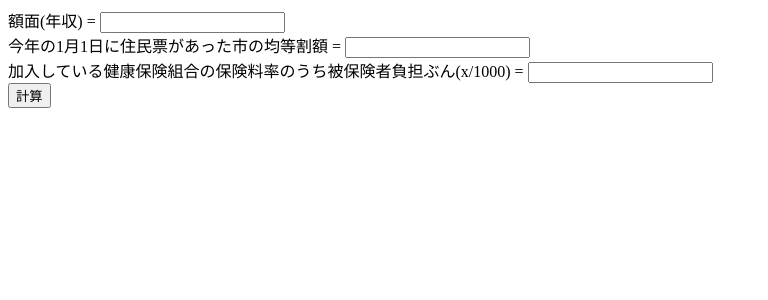
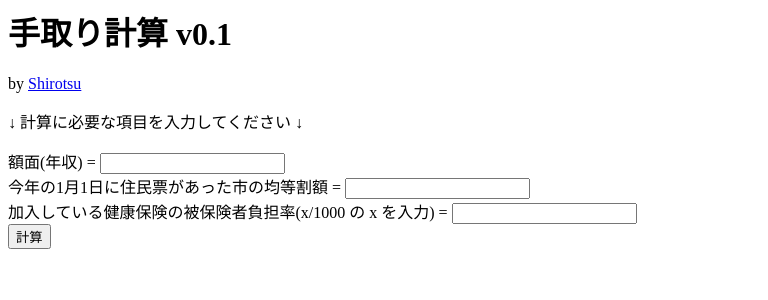
Before and after one commit to Nao-Shirotsu/zeikin_calculator, a Flask app: page / in a window 1280 px wide. Shown: the top 300 px of the page, without its empty margins (0-768 px from the left). Run offline with Flask 3, Linux system fonts and the light colour scheme.

Commit message:
htmlにタイトルとかつけた

```diff
--- a/templates/index.html
+++ b/templates/index.html
@@ -1,3 +1,8 @@
+<title>手取り計算 v0.1</title>
+<h1>手取り計算 v0.1</h1>
+by <a href="https://twitter.com/4rotsugd">Shirotsu</a>
+<p>↓ 計算に必要な項目を入力してください ↓</p>
+<p></p>
 <form action="" method="post">
   <div class="tedori_param">
     <label for="gakumen">額面(年収) = </label>
@@ -8,7 +13,7 @@
     <input type="text" name="kintouwari" id="kintouwari" required/>
   </div>
   <div class="tedori_param">
-    <label for="kenkou_rate">加入している健康保険組合の保険料率のうち被保険者負担ぶん(x/1000) = </label>
+    <label for="kenkou_rate">加入している健康保険の被保険者負担率(x/1000 の x を入力) = </label>
     <input type="text" name="kenkou_rate" id="kenkou_rate" required/>
   </div>
   <div class="tedori_param">
```
